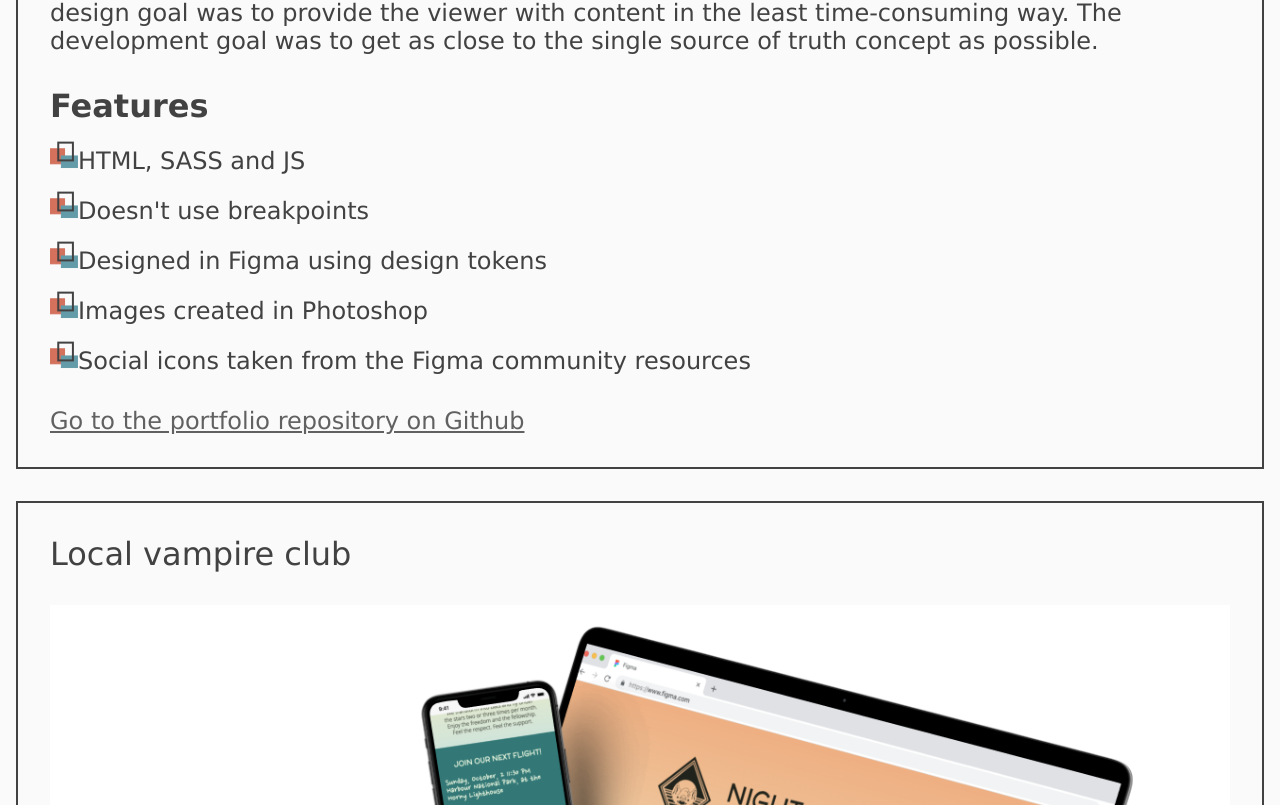
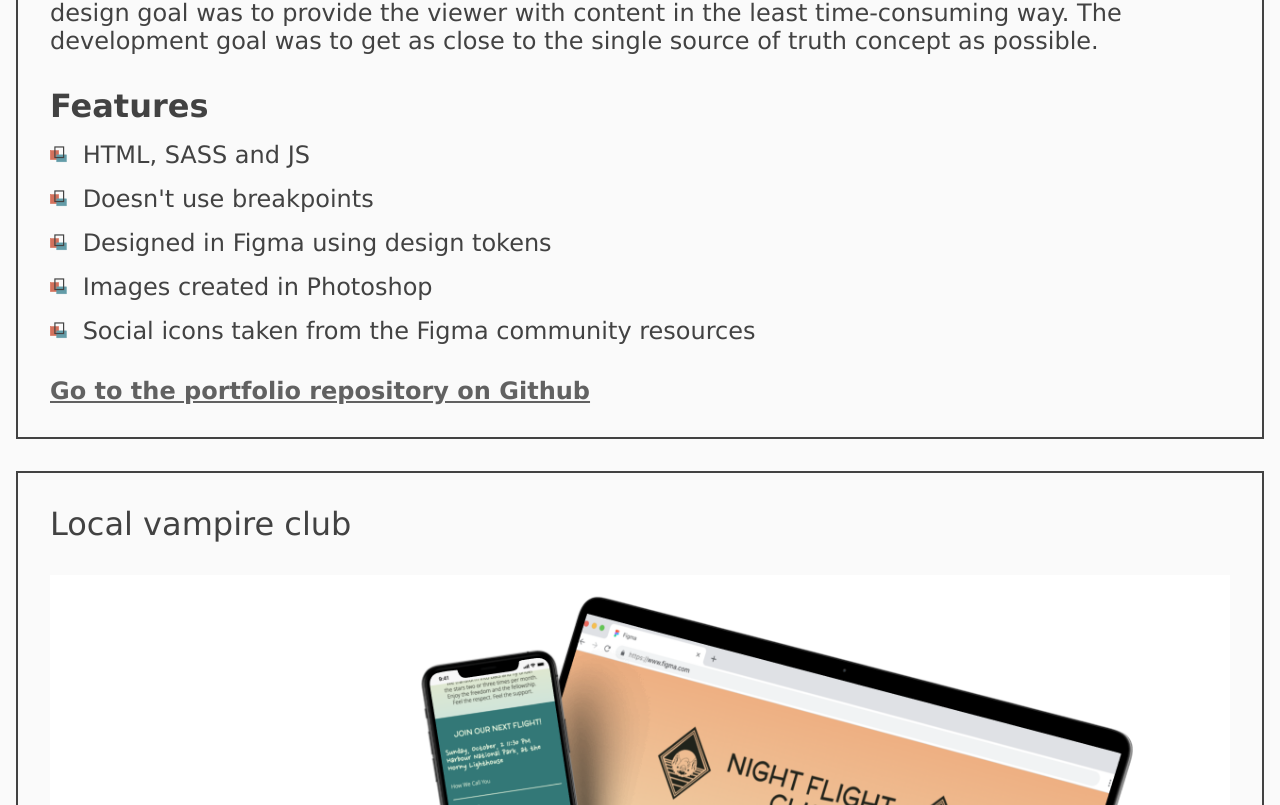
Before and after one commit to zverolen/project-portfolio, a React (Vite) app: page / in a window 1280 px wide. Shown: the part 1735-2540 px from the top of the page. Built offline with nearby package versions, Linux system fonts and the light colour scheme; a web font is replaced by a local one.

Commit message:
Update the project styles

```diff
--- a/src/index.css
+++ b/src/index.css
@@ -391,12 +391,26 @@
   .project h3 + div > div, .project ul {
     display: flex;
     flex-direction: column;
-    row-gap: min(var(--projectFeaturesGapMin), var(--projectFeaturesGapMax));
+    row-gap: var(--project-features-gap);
   }
 
   .project li {
+    display: flex;
+    align-items: baseline;
+    column-gap: var(--project-features-gap);
+
     list-style: none;
   }
+
+  .project li span:nth-child(1) {
+    flex-shrink: 0;
+  }
+
+  .project svg {
+    width: var(--project-bullet-size);
+    height: var(--project-bullet-size);
+  }
+
 
   .project svg rect {
     fill: var(--fill-color);
@@ -404,6 +418,7 @@
   }
 
   .project a {
+    font-weight: var(--fontWeightAlternative);
     color: var(--text-color);
     background-color: var(--background-color);
   }
--- a/src/tokens.css
+++ b/src/tokens.css
@@ -90,6 +90,9 @@
   --projectFeaturesGapMin: var(--gap-II);
   --projectFeaturesGapMax: 1.78vw;
 
+  --projectBulletSizeMin: calc(12 / 16 * 1rem);
+  --projectBulletSizeMax: 1.3vw;
+
   /* Layout */
   --centering-margin: auto;
 
@@ -108,4 +111,6 @@
   --skills-gap-max: var(--skills-padding-bottom-max);
 
   --projects-gap: min(var(--projectsGapMin), var(--projectsGapMax));
+  --project-features-gap: min(var(--projectFeaturesGapMin), var(--projectFeaturesGapMax));
+  --project-bullet-size: max(var(--projectBulletSizeMin), var(--projectBulletSizeMax));
 }
```
